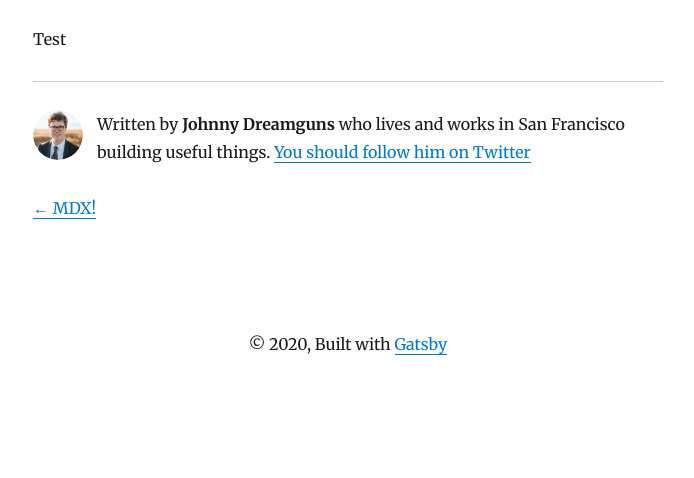
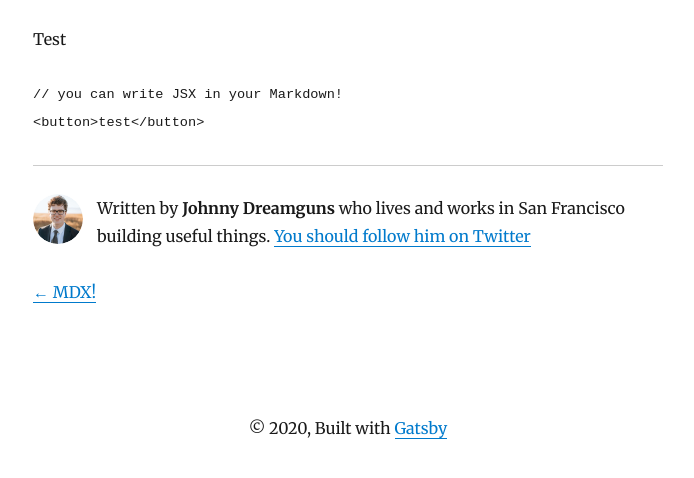
Before and after one commit to JohnnyDreamguns/johnny-dreamguns, a Gatsby site: page /blog/test/ in a window 1280 px wide. Shown: the part 198-676 px from the top of the page, without its empty margins (292-986 px from the left). Built offline with nearby package versions, Linux system fonts and the light colour scheme; Gatsby itself is replaced by a stand-in of ours; some packages are replaced by stand-ins of ours; code samples lack their colours.

Commit message:
Update Blog “test”

````diff
--- a/content/blog/test.md
+++ b/content/blog/test.md
@@ -5,3 +5,8 @@ title: Test
 description: This is the description
 ---
 Test
+
+```js
+// you can write JSX in your Markdown!
+<button>test</button>
+```
````
